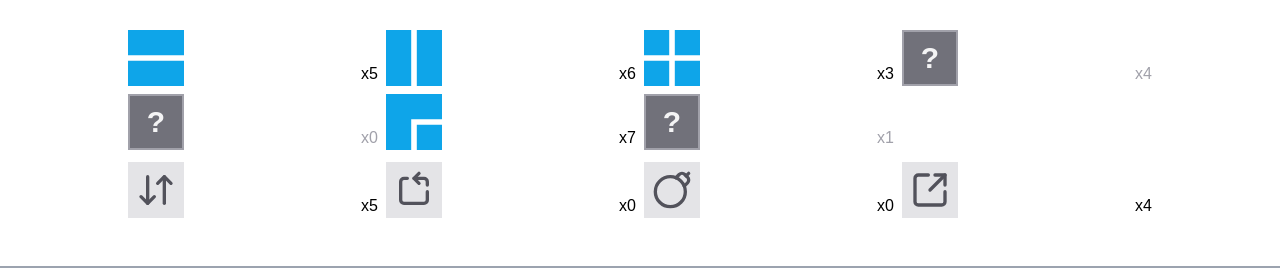
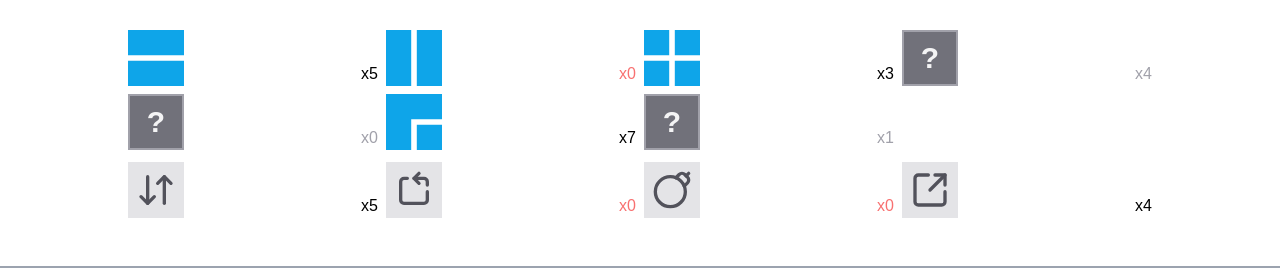
Before and after one commit to sitcon-tw/2025-game, a Next.js app: page /game in a window 1280 px wide. Shown: the part 452-720 px from the top of the page. Built offline with nearby package versions, Linux system fonts and the light colour scheme.

Commit message:
feat: make text red when no item left

```diff
--- a/src/app/(screens)/game/page.tsx
+++ b/src/app/(screens)/game/page.tsx
@@ -487,7 +487,7 @@ export default function GamePage() {
       },
       b: {
         unlocked: true,
-        amount: 6,
+        amount: 0,
       },
       c: {
         unlocked: true,
@@ -649,7 +649,15 @@ export default function GamePage() {
                   ? blocks[key as keyof typeof blocks]
                   : blocks.unknown}
               </div>
-              <div className={data.unlocked ? "text-black" : "text-zinc-400"}>
+              <div
+                className={
+                  data.unlocked
+                    ? data.amount > 0
+                      ? "text-black"
+                      : "text-red-400"
+                    : "text-zinc-400"
+                }
+              >
                 x{data.amount}
               </div>
             </div>
@@ -665,7 +673,15 @@ export default function GamePage() {
                   ? props[key as keyof typeof props]
                   : blocks.unknown}
               </div>
-              <div className={data.unlocked ? "text-black" : "text-zinc-400"}>
+              <div
+                className={
+                  data.unlocked
+                    ? data.amount > 0
+                      ? "text-black"
+                      : "text-red-400"
+                    : "text-zinc-400"
+                }
+              >
                 x{data.amount}
               </div>
             </div>
```
